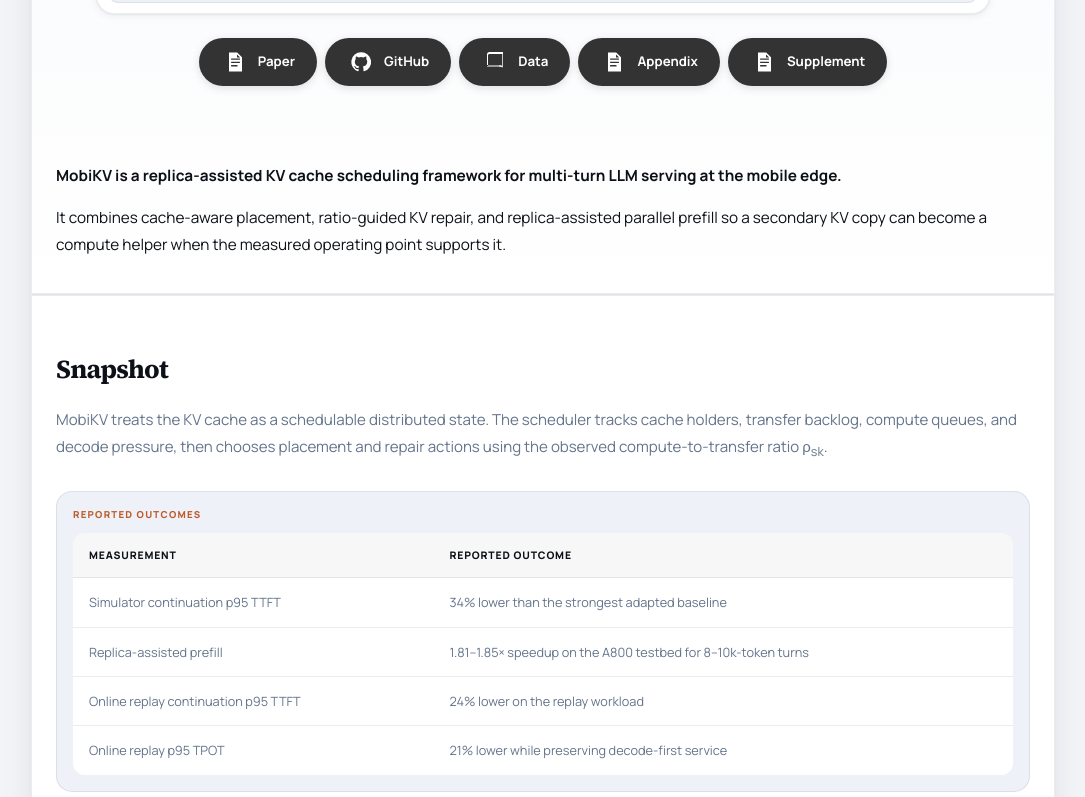
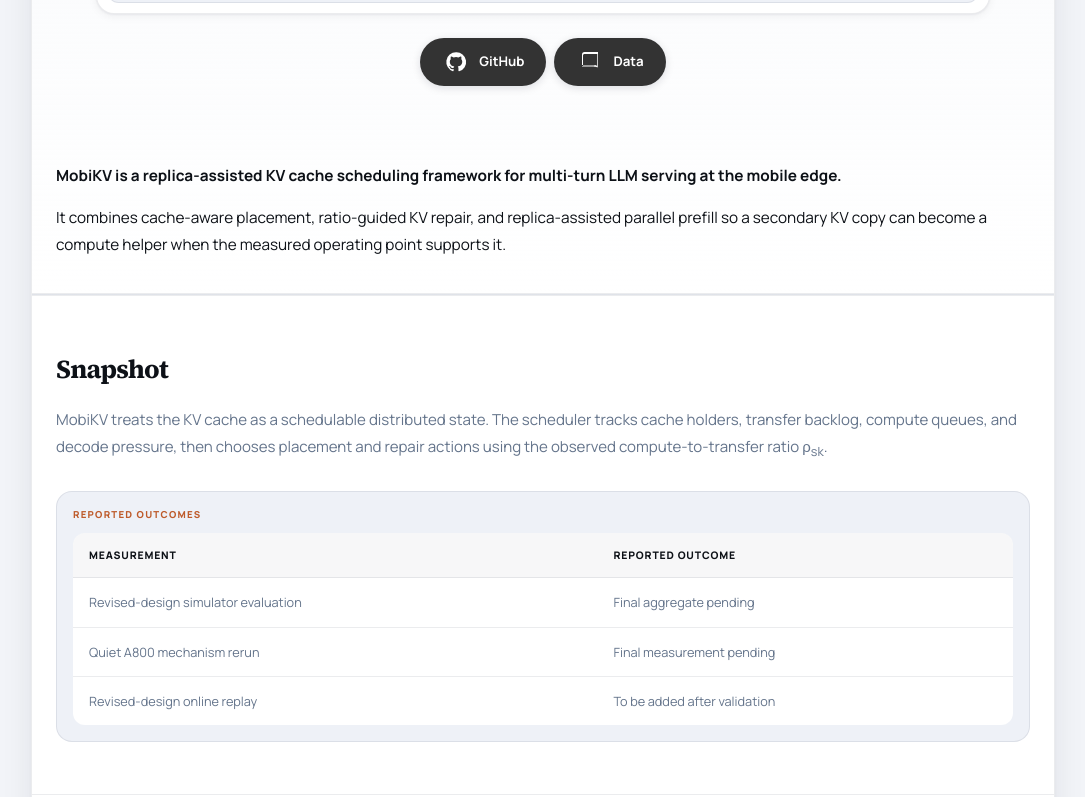
Before and after one commit to WenbinWang12/MobiKV, a plain HTML site: page docs/index.html in a window 1280 px wide. Shown: the part 735-1532 px from the top of the page, without its empty margins (97-1182 px from the left). Drawn offline with Linux system fonts and the light colour scheme.

Commit message:
Temporarily remove paper links and PDFs

```diff
--- a/docs/index.html
+++ b/docs/index.html
@@ -61,10 +61,6 @@
               </figure>
 
               <div class="resource-links" aria-label="MobiKV resources">
-                <a class="resource-link" href="./assets/MobiKV-paper.pdf">
-                  <span class="resource-icon resource-icon-paper" aria-hidden="true"><svg viewBox="0 0 24 24" role="img" focusable="false"><path d="M6 2.5h8.2L19 7.3v14.2H6V2.5Zm8 1.9v3.2h3.2L14 4.4ZM8.1 9.8h8.8V8.4H8.1v1.4Zm0 3.3h8.8v-1.4H8.1v1.4Zm0 3.3h6.4V15H8.1v1.4Z" /></svg></span>
-                  <strong>Paper</strong><small>PDF</small>
-                </a>
                 <a class="resource-link" href="https://github.com/WenbinWang12/MobiKV" target="_blank" rel="noopener">
                   <span class="resource-icon" aria-hidden="true"><svg viewBox="0 0 24 24" role="img" focusable="false"><path d="M12 2.3a9.7 9.7 0 0 0-3.07 18.9c.49.09.67-.21.67-.47v-1.66c-2.72.59-3.29-1.16-3.29-1.16-.44-1.1-1.08-1.4-1.08-1.4-.89-.61.07-.6.07-.6.98.07 1.49 1.01 1.49 1.01.87 1.49 2.3 1.06 2.86.81.09-.63.34-1.06.62-1.3-2.17-.25-4.45-1.08-4.45-4.81 0-1.06.38-1.93 1.01-2.61-.1-.25-.44-1.31.1-2.58 0 0 .82-.26 2.67.99a9.2 9.2 0 0 1 4.86 0c1.85-1.25 2.67-.99 2.67-.99.54 1.27.2 2.33.1 2.58.63.68 1.01 1.55 1.01 2.61 0 3.74-2.28 4.56-4.46 4.8.35.3.66.88.66 1.78v2.64c0 .26.18.57.68.47A9.7 9.7 0 0 0 12 2.3Z" /></svg></span>
                   <strong>GitHub</strong><small>Code</small>
@@ -72,14 +68,6 @@
                 <a class="resource-link" href="./data/README.md">
                   <span class="resource-icon" aria-hidden="true"><svg viewBox="0 0 24 24" role="img" focusable="false"><path d="M4 4.5A2.5 2.5 0 0 1 6.5 2H20v16.5A3.5 3.5 0 0 0 16.5 15H4V4.5Zm0 12.1h12.5c1.06 0 2.03.38 2.78 1.02V4H6.5C5.67 4 5 4.67 5 5.5v10.1h11.5V17H4v-.4Z" /></svg></span>
                   <strong>Data</strong><small>Release</small>
-                </a>
-                <a class="resource-link" href="./assets/MobiKV-appendix.pdf">
-                  <span class="resource-icon resource-icon-paper" aria-hidden="true"><svg viewBox="0 0 24 24" role="img" focusable="false"><path d="M6 2.5h8.2L19 7.3v14.2H6V2.5Zm8 1.9v3.2h3.2L14 4.4ZM8.1 9.8h8.8V8.4H8.1v1.4Zm0 3.3h8.8v-1.4H8.1v1.4Zm0 3.3h6.4V15H8.1v1.4Z" /></svg></span>
-                  <strong>Appendix</strong><small>PDF</small>
-                </a>
-                <a class="resource-link" href="./assets/MobiKV-supplement.pdf">
-                  <span class="resource-icon resource-icon-paper" aria-hidden="true"><svg viewBox="0 0 24 24" role="img" focusable="false"><path d="M6 2.5h8.2L19 7.3v14.2H6V2.5Zm8 1.9v3.2h3.2L14 4.4ZM8.1 9.8h8.8V8.4H8.1v1.4Zm0 3.3h8.8v-1.4H8.1v1.4Zm0 3.3h6.4V15H8.1v1.4Z" /></svg></span>
-                  <strong>Supplement</strong><small>PDF</small>
                 </a>
               </div>
             </div>
@@ -100,10 +88,9 @@
               <table class="content-table">
                 <thead><tr><th>Measurement</th><th>Reported outcome</th></tr></thead>
                 <tbody>
-                  <tr><td>Simulator continuation p95 TTFT</td><td>34% lower than the strongest adapted baseline</td></tr>
-                  <tr><td>Replica-assisted prefill</td><td>1.81&#x2013;1.85&#x00D7; speedup on the A800 testbed for 8&#x2013;10k-token turns</td></tr>
-                  <tr><td>Online replay continuation p95 TTFT</td><td>24% lower on the replay workload</td></tr>
-                  <tr><td>Online replay p95 TPOT</td><td>21% lower while preserving decode-first service</td></tr>
+                  <tr><td>Revised-design simulator evaluation</td><td>Final aggregate pending</td></tr>
+                  <tr><td>Quiet A800 mechanism rerun</td><td>Final measurement pending</td></tr>
+                  <tr><td>Revised-design online replay</td><td>To be added after validation</td></tr>
                 </tbody>
               </table>
             </div>
@@ -147,33 +134,20 @@
             <div class="section-head"><h2>Reproduction</h2></div>
             <div class="body-copy">
               <p>The public repository contains the simulator, replay drivers, configuration files, figure sources, and compact aggregate releases used by the project page. The data release records the workload settings, seed aggregation, and reporting units needed to reproduce the headline plots.</p>
-              <p>Start with the <a href="https://github.com/WenbinWang12/MobiKV/blob/main/docs/REPRODUCIBILITY.md" target="_blank" rel="noopener">reproducibility notes</a>, then use the <a href="https://github.com/WenbinWang12/MobiKV/blob/main/docs/EXPERIMENTS.md" target="_blank" rel="noopener">experiment map</a> to connect each paper claim to its entry point.</p>
+              <p>Start with the <a href="https://github.com/WenbinWang12/MobiKV/blob/main/docs/REPRODUCIBILITY.md" target="_blank" rel="noopener">reproducibility notes</a>, then use the <a href="https://github.com/WenbinWang12/MobiKV/blob/main/docs/EXPERIMENTS.md" target="_blank" rel="noopener">experiment map</a> to connect each figure to its entry point.</p>
             </div>
             <div class="essay-grid">
               <div><h3>Code and configurations</h3><p><a href="https://github.com/WenbinWang12/MobiKV" target="_blank" rel="noopener">GitHub</a> contains the implementation and configuration templates for the simulator and online replay.</p></div>
               <div><h3>Aggregate data</h3><p>The <a href="./data/README.md">data release</a> contains sanitized summaries and the field definitions used in the tables and figures.</p></div>
-              <div><h3>Extended paper material</h3><p>Use the <a href="./assets/MobiKV-appendix.pdf">appendix</a> for derivations and the <a href="./assets/MobiKV-supplement.pdf">supplement</a> for additional results.</p></div>
-              <div><h3>Paper</h3><p>Read the current <a href="./assets/MobiKV-paper.pdf">paper PDF</a> for the complete method and evaluation.</p></div>
             </div>
           </section>
 
-          <section class="section citation-section" id="citation">
-            <div class="section-head"><h2>Citation</h2></div>
-            <div class="citation-card">
-              <p>If you use MobiKV, please cite the paper.</p>
-              <pre class="citation-code"><code>@article{wang2026mobikv,
-  title   = {MobiKV: Replica-Assisted KV Cache Scheduling for Multi-Turn LLM Serving at the Mobile Edge},
-  author  = {Wang, Wenbin and Wang, Runan and Liu, Jiangchuan and Hu, Xiping},
-  year    = {2026}
-}</code></pre>
-            </div>
-          </section>
         </article>
       </main>
 
       <footer class="site-footer">
         <p>MobiKV &middot; research artifact</p>
-        <div class="footer-links"><a href="./assets/MobiKV-paper.pdf">Paper</a><a href="https://github.com/WenbinWang12/MobiKV" target="_blank" rel="noopener">GitHub</a><a href="./data/README.md">Data</a></div>
+        <div class="footer-links"><a href="https://github.com/WenbinWang12/MobiKV" target="_blank" rel="noopener">GitHub</a><a href="./data/README.md">Data</a></div>
       </footer>
     </div>
   </body>
```
Also changed, not shown: 3 other files.
